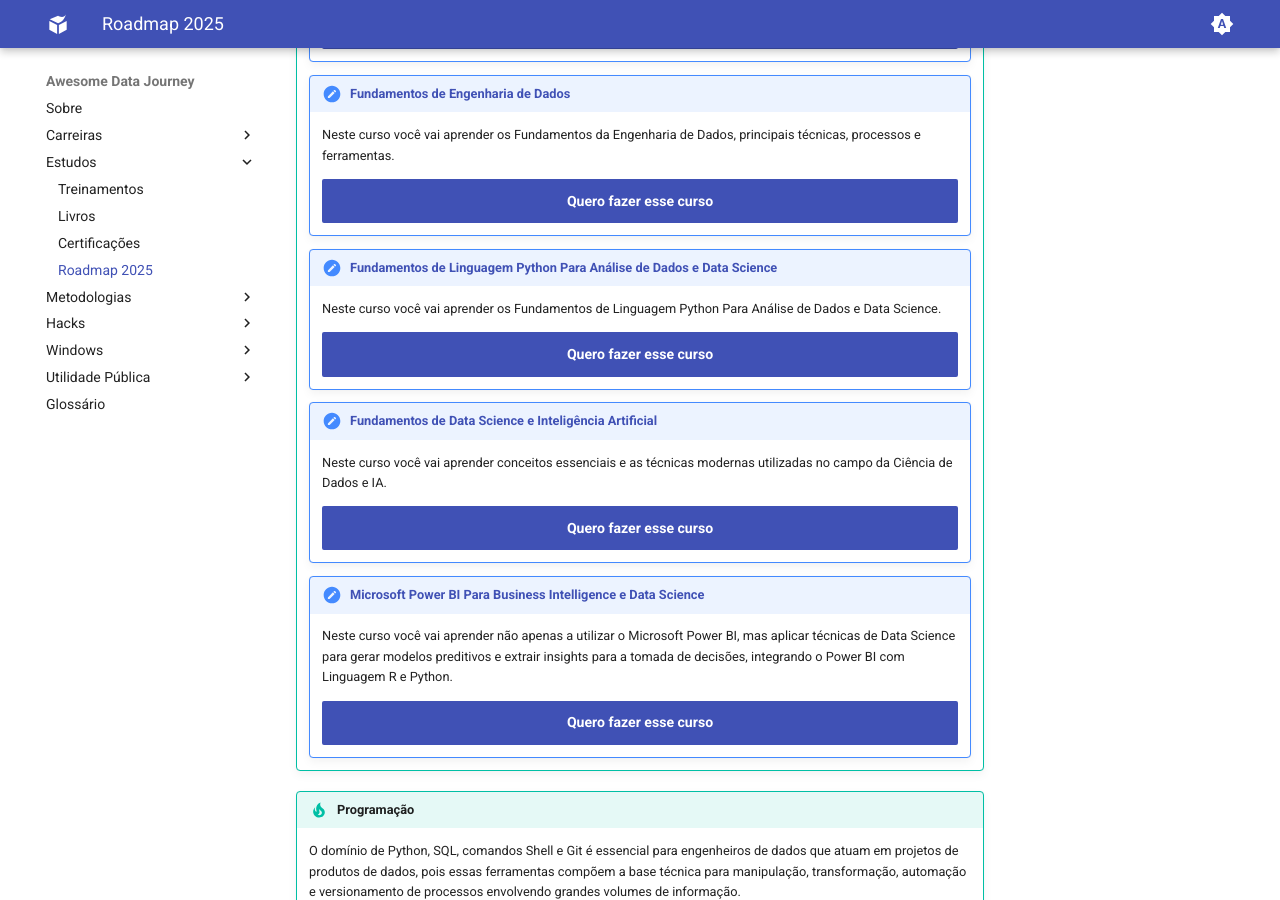
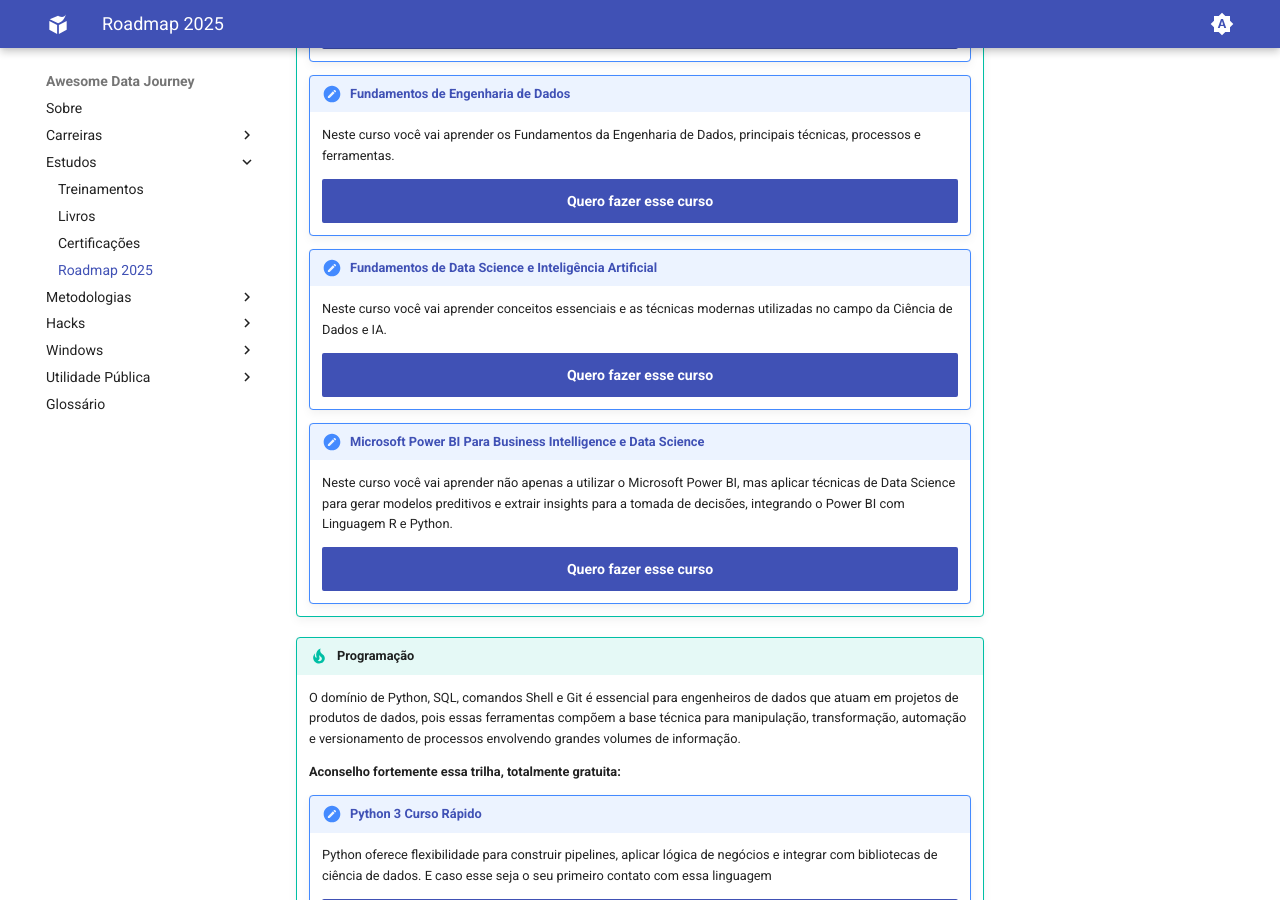
Before and after one commit to andersonbraz/andersonbraz.github.io, an MkDocs documentation site: the page built from docs/estudos/roadmap.md, in a window 1280 px wide and 900 px high, scrolled down 490 px. Built offline with MkDocs 1.6.1 and Material for MkDocs 9.7.7, drawn with Linux system fonts in a browser that asks for light colours.

Commit message:
Update Project.

```diff
--- a/docs/estudos/roadmap.md
+++ b/docs/estudos/roadmap.md
@@ -20,11 +20,6 @@
 
         [Quero fazer esse curso](https://www.datascienceacademy.com.br/course/fundamentos-de-engenharia-de-dados){ .md-button .md-button--primary .md-button--large target="_blank"}
 
-    !!! note "[Fundamentos de Linguagem Python Para Análise de Dados e Data Science](https://www.datascienceacademy.com.br/course/fundamentos-de-linguagem-python-para-analise-de-dados-e-data-science){target="_blank"}"
-
-        Neste curso você vai aprender os Fundamentos de Linguagem Python Para Análise de Dados e Data Science.
-
-        [Quero fazer esse curso](https://www.datascienceacademy.com.br/course/fundamentos-de-linguagem-python-para-analise-de-dados-e-data-science){ .md-button .md-button--primary .md-button--large target="_blank"}
 
     !!! note "[Fundamentos de Data Science e Inteligência Artificial](https://www.datascienceacademy.com.br/course/fundamentos-de-data-science-e-inteligencia-artificial){target="_blank"}"
 
```
